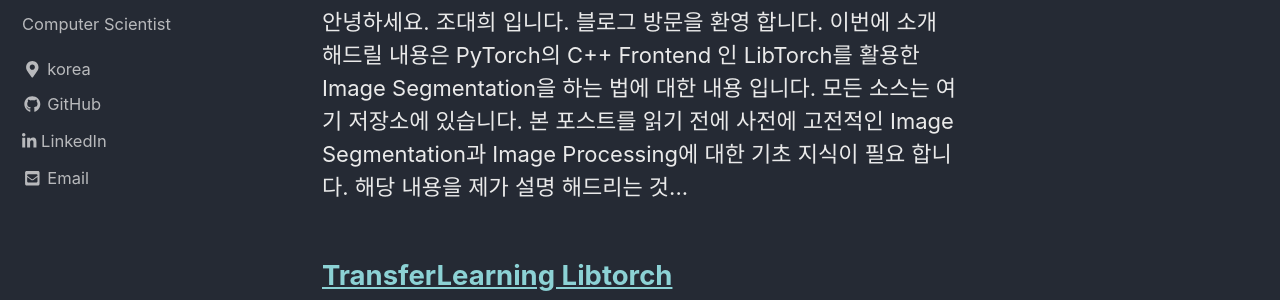
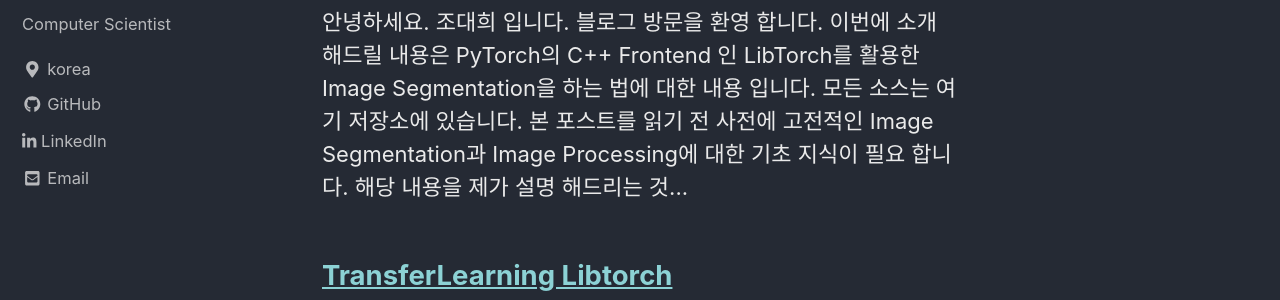
Before and after one commit to Navifra-Kerry/kerry-cho.github.io, a Jekyll site: the page built from index.html, in a window 1280 px wide and 900 px high. Shown: the part 255-555 px from the top of the window. Built offline with Jekyll 4.4.1, drawn with Linux system fonts in a browser that asks for light colours; cached includes are drawn as plain includes; nearby versions of some CDN libraries; the list of posts is cut into pages by our own code.

Commit message:
Update 2019-11-29-Image Segmentation Libtorch.md

```diff
--- a/_posts/2019-11-29-Image Segmentation Libtorch.md
+++ b/_posts/2019-11-29-Image Segmentation Libtorch.md
@@ -11,7 +11,7 @@ header:
 이번에 소개 해드릴 내용은 PyTorch의 C++ Frontend 인 LibTorch를 활용한 Image Segmentation을 하는 법에 대한 내용 입니다.
 모든 소스는 [여기](https://github.com/kerry-Cho/SemanticSegmentation-Libtorch) 저장소에 있습니다.
 
-본 포스트를 읽기 전에 사전에 고전적인 Image Segmentation과 Image Processing에 대한 기초 지식이 필요 합니다.
+본 포스트를 읽기 전 사전에 고전적인 Image Segmentation과 Image Processing에 대한 기초 지식이 필요 합니다.
 해당 내용을 제가 설명 해드리는 것 보다, 전문적인 강의를 추천 드립니다.
 
 Microsoft에서는 무료 강의와 도큐먼트를 잘만들기로 유명 한데요 (저만 그렇게 생각하나요?) 정말 이렇게 해도 되나 싶은데
```
Also changed, not shown: other parts of _posts/2019-11-29-Image Segmentation Libtorch.md (+1 -1 lines).
